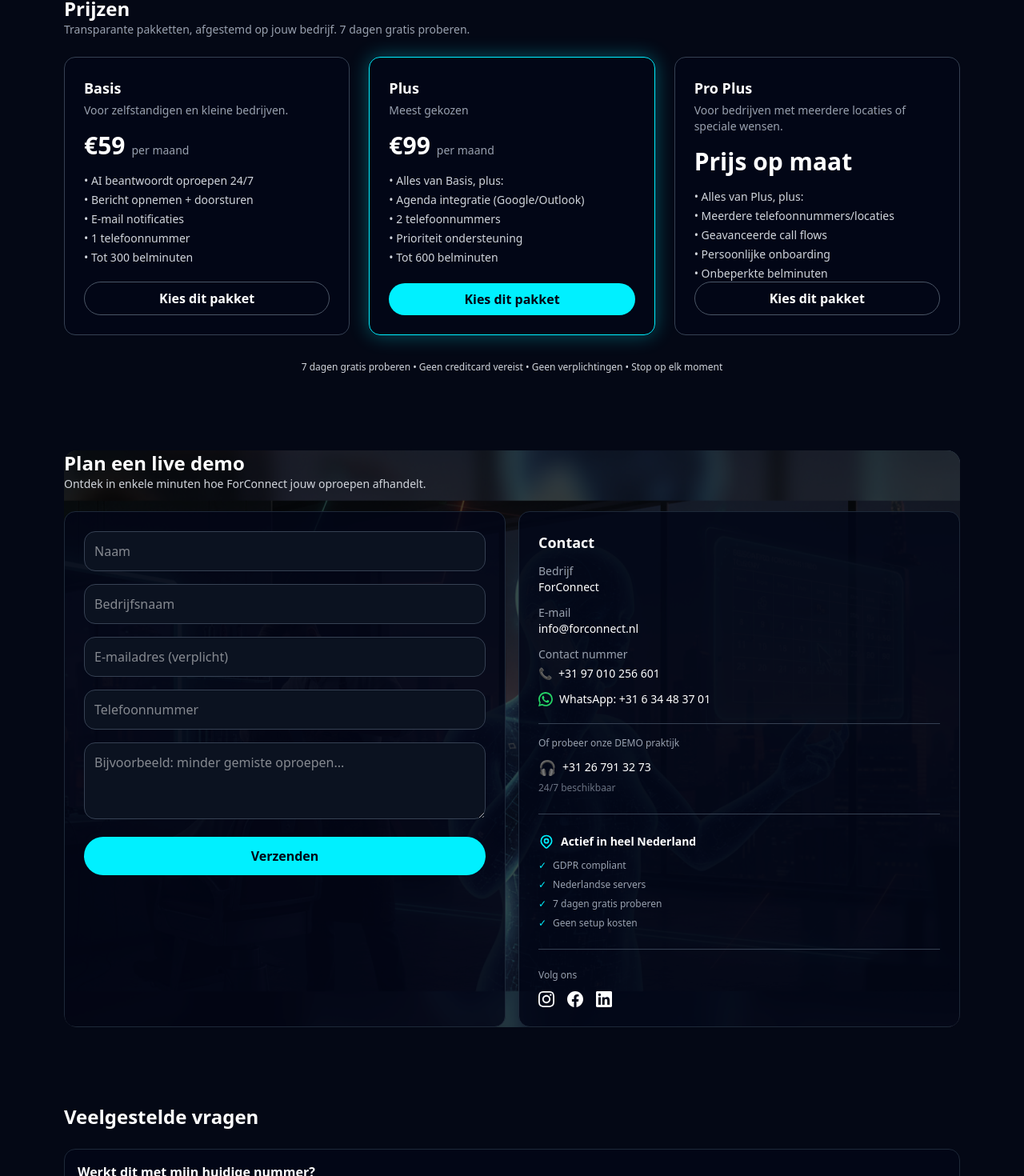
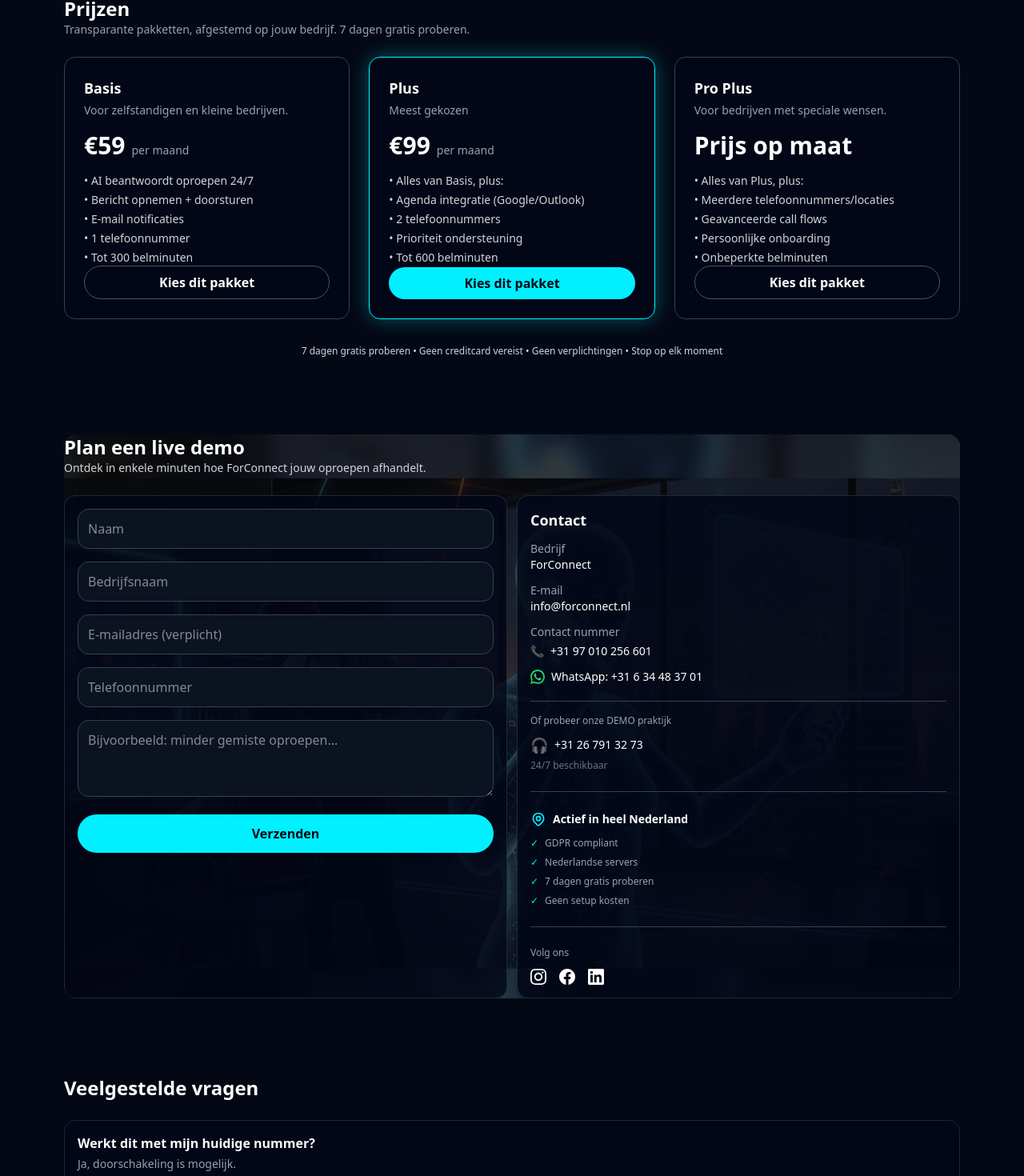
Before and after one commit to ForConnect/forconnect-site, a Next.js app: page / in a window 1280 px wide. Shown: the part 1455-2925 px from the top of the page at 80% size. Built offline with nearby package versions, Linux system fonts and the light colour scheme.

Commit message:
Shorten Pro Plus description and reduce form spacing

```diff
--- a/app/page.tsx
+++ b/app/page.tsx
@@ -121,7 +121,7 @@ const content: Record<'nl' | 'en', ContentType> = {
         name: 'Pro Plus',
         price: 'Prijs op maat',
         per: '',
-        description: 'Voor bedrijven met meerdere locaties of speciale wensen.',
+        description: 'Voor bedrijven met speciale wensen.',
         features: [
           'Alles van Plus, plus:',
           'Meerdere telefoonnummers/locaties',
@@ -235,7 +235,7 @@ const content: Record<'nl' | 'en', ContentType> = {
         name: 'Pro Plus',
         price: 'Custom',
         per: '',
-        description: 'For businesses with multiple locations or special needs.',
+        description: 'For businesses with special needs.',
         features: [
           'Everything in Plus, plus:',
           'Multiple phone numbers/locations',
@@ -517,7 +517,7 @@ export default function HomePage() {
             <h2 className="text-2xl font-bold">{t.demoTitle}</h2>
             <p className="text-sm text-gray-300">{t.demoSubtitle}</p>
 
-            <div className="grid md:grid-cols-2 gap-4 mt-6">
+            <div className="grid md:grid-cols-2 gap-3 mt-6">
               {/* FORM */}
               <form
                 onSubmit={async (e) => {
@@ -556,7 +556,7 @@ export default function HomePage() {
                     );
                   }
                 }}
-                className="space-y-4 p-6 bg-[#020617]/80 rounded-xl border border-gray-800"
+                className="space-y-4 p-4 bg-[#020617]/80 rounded-xl border border-gray-800"
               >
                 <input
                   type="text"
@@ -602,7 +602,7 @@ export default function HomePage() {
               </form>
 
               {/* CONTACT BOX */}
-              <div className="p-6 bg-[#020617]/85 rounded-xl border border-gray-800">
+              <div className="p-4 bg-[#020617]/85 rounded-xl border border-gray-800">
                 <h3 className="text-lg font-semibold">Contact</h3>
 
                 <p className="text-sm text-gray-400 mt-3">
```
